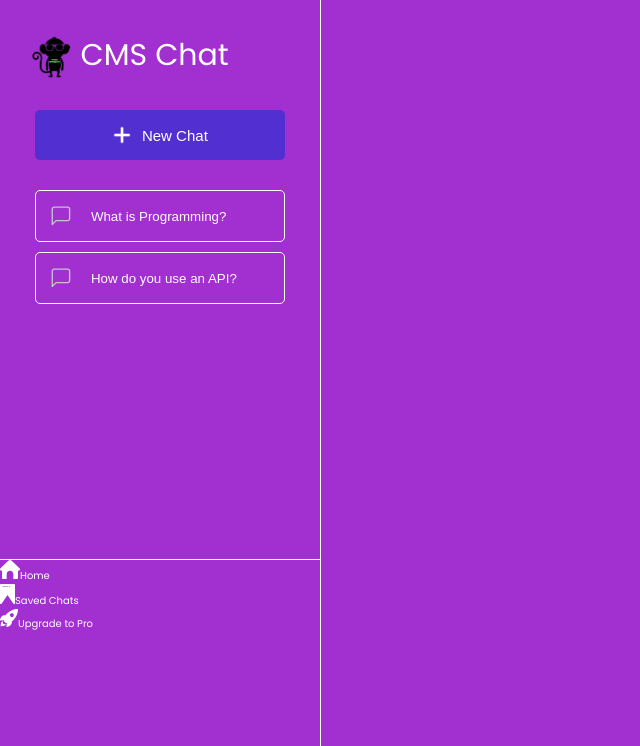
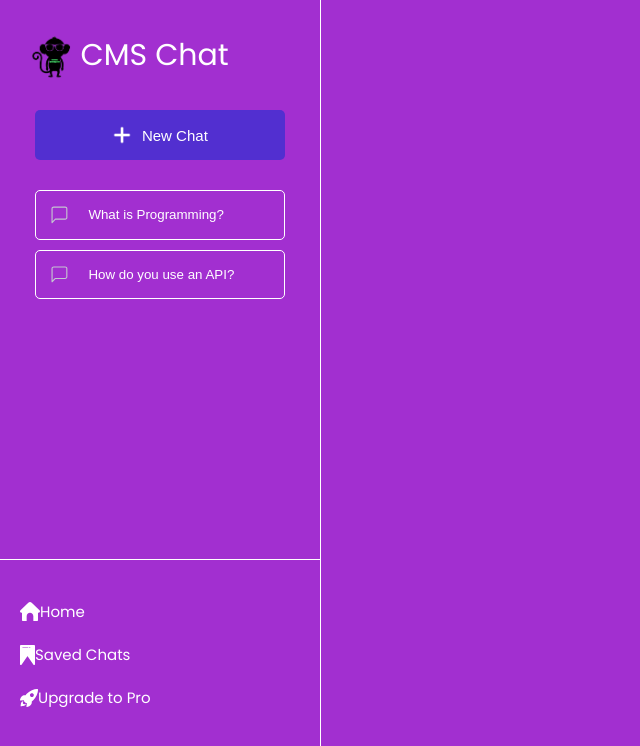
Before and after one commit to DDeShon/react-chat-ai, a React (Create React App) app: page / in a window 1280 px wide. Shown: the top 746 px of the page, without its empty margins (0-640 px from the left). Built offline with nearby package versions, Linux system fonts and the light colour scheme.

Commit message:
working on ui layout

```diff
--- a/src/App.css
+++ b/src/App.css
@@ -84,4 +84,16 @@ body {
 
 .query > img {
   margin-right: 2rem;
+  height: 1.75rem;
 }
+
+.lowerSide {
+  padding: 2rem;
+}
+
+.listItems {
+  display: flex;
+  align-items: center;
+  margin: 2rem auto;
+  font-size: 1.5rem;
+}
```
